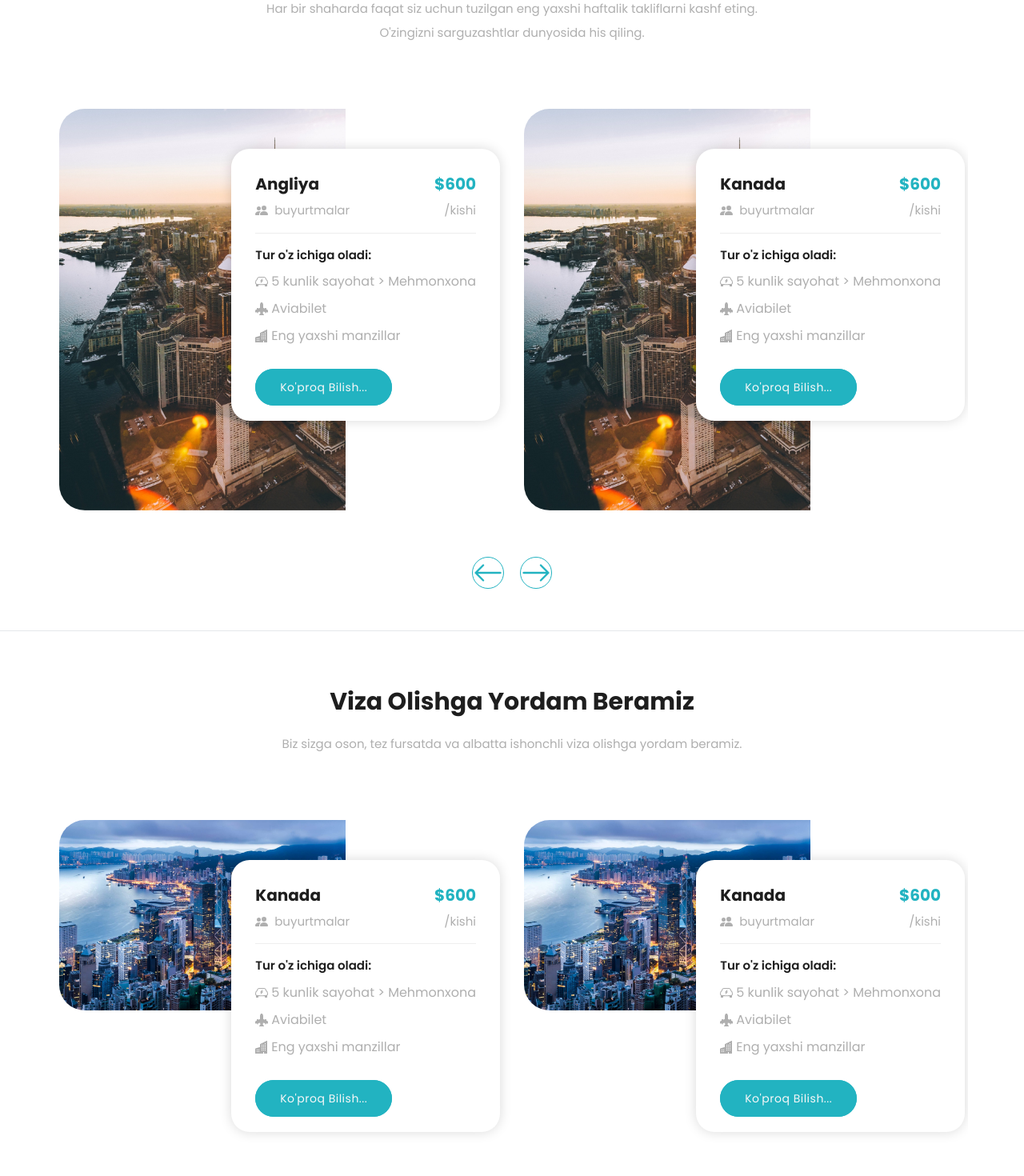
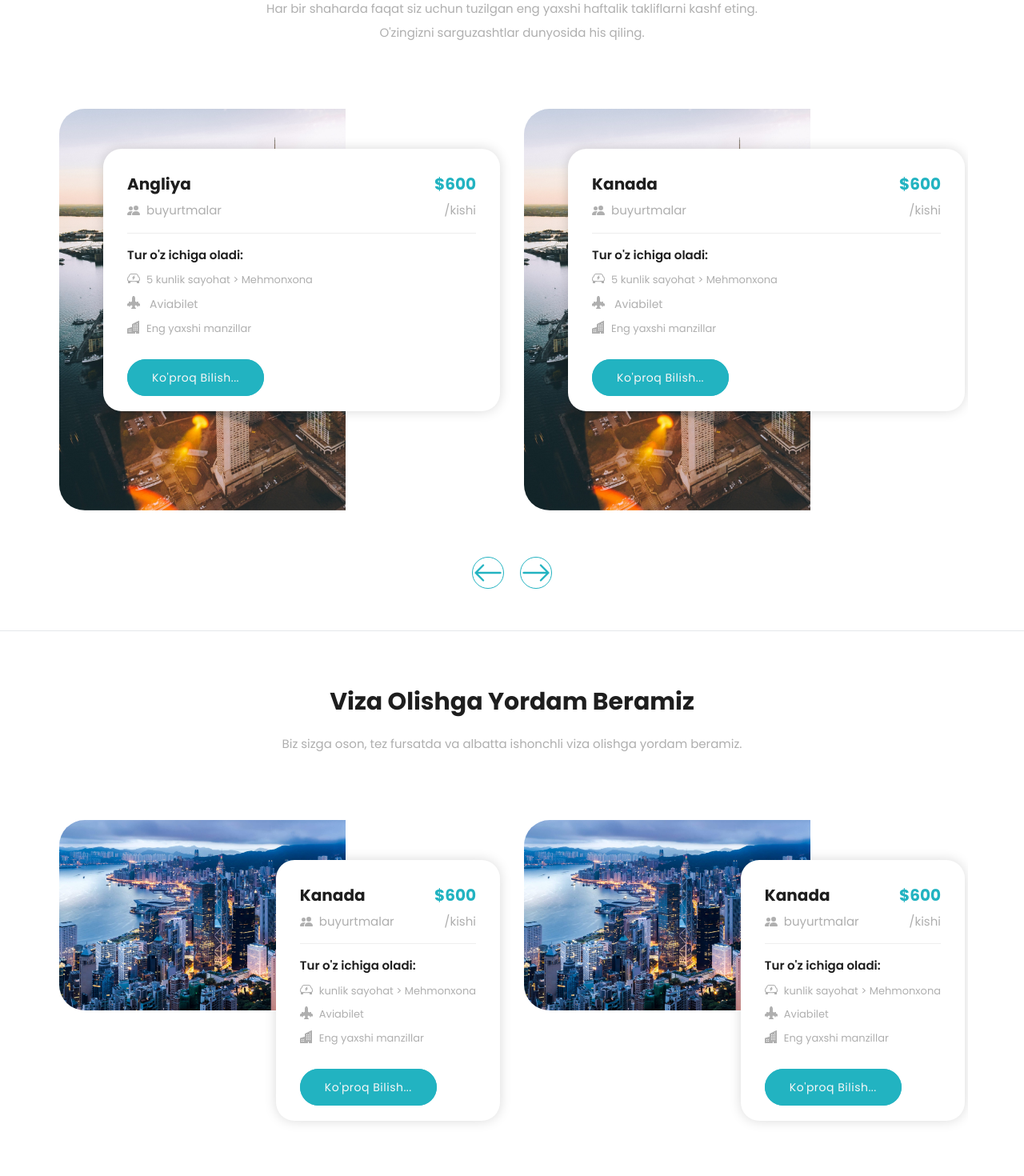
Before and after one commit to asrorovuz/tour, a React (Vite) app: page / in a window 1280 px wide. Shown: the part 900-2370 px from the top of the page at 80% size. Built offline with nearby package versions, Linux system fonts and the light colour scheme.

Commit message:
fix bags

```diff
--- a/src/components/slide-card/slide-card.tsx
+++ b/src/components/slide-card/slide-card.tsx
@@ -3,7 +3,7 @@ import { ISlideCard } from "../best-location/best-location";
 
 const SlideCard = ({item}: {item: ISlideCard}) => {
   return (
-    <div id={item.id} className={`${item.itemWidth ? "w-[600px]" : "w-[60px]"} item-card h-[400px] cursor-pointer bg-[url('${item?.link}')] bg-no-repeat bg-cover bg-center flex items-end justify-start p-2 rounded-[30px]`}>
+    <div id={item.id} className={`${item.itemWidth ? "w-[600px]" : "w-[60px]"} item-card transition-transform duration-500 ease-in-out item-card h-[400px] cursor-pointer bg-[url('${item?.link}')] bg-no-repeat bg-cover bg-center flex items-end justify-start p-2 rounded-[30px]`}>
       <div className="bg-white w-10 h-10 flex items-center justify-center rounded-full icon" aria-disabled>
         <img src={screenIcon} alt="screen icon" />
       </div>
--- a/src/components/support-visa/support-visa.tsx
+++ b/src/components/support-visa/support-visa.tsx
@@ -90,17 +90,17 @@ const SupportVisa = () => {
                     <li className="font-semibold text-link-text text-[15px]">
                       {t("includ")}:
                     </li>
-                    <li className="flex items-center">
+                    <li className="flex items-start gap-x-2 text-[13px]">
                       <CarIcon />{" "}
-                      <span className="ml-1">5 {t("car-metr")}</span>
+                      {t("car-metr")}
                     </li>
-                    <li className="flex items-center">
+                    <li className="flex items-start gap-x-2 text-[13px]">
                       <PlaneIcon />{" "}
-                      <span className="ml-1">{t("air-metr")}</span>
+                      {t("air-metr")}
                     </li>
-                    <li className="flex items-center">
+                    <li className="flex items-start gap-x-2 text-[13px]">
                       <BuildIcon />{" "}
-                      <span className="ml-1"> {t("home-metr")}</span>
+                      {t("home-metr")}
                     </li>
                   </ul>
                   <div>
@@ -139,17 +139,17 @@ const SupportVisa = () => {
                     <li className="font-semibold text-link-text text-[15px]">
                       {t("includ")}:
                     </li>
-                    <li className="flex items-center">
+                    <li className="flex items-start gap-x-2 text-[13px]">
                       <CarIcon />{" "}
-                      <span className="ml-1">5 {t("car-metr")}</span>
+                      {t("car-metr")}
                     </li>
-                    <li className="flex items-center">
+                    <li className="flex items-start gap-x-2 text-[13px]">
                       <PlaneIcon />{" "}
-                      <span className="ml-1">{t("air-metr")}</span>
+                      {t("air-metr")}
                     </li>
-                    <li className="flex items-center">
+                    <li className="flex items-start gap-x-2 text-[13px]">
                       <BuildIcon />{" "}
-                      <span className="ml-1"> {t("home-metr")}</span>
+                      {t("home-metr")}
                     </li>
                   </ul>
                   <div>
@@ -188,17 +188,17 @@ const SupportVisa = () => {
                     <li className="font-semibold text-link-text text-[15px]">
                       {t("includ")}:
                     </li>
-                    <li className="flex items-center">
+                    <li className="flex items-start gap-x-2 text-[13px]">
                       <CarIcon />{" "}
-                      <span className="ml-1">5 {t("car-metr")}</span>
+                      {t("car-metr")}
                     </li>
-                    <li className="flex items-center">
+                    <li className="flex items-start gap-x-2 text-[13px]">
                       <PlaneIcon />{" "}
-                      <span className="ml-1">{t("air-metr")}</span>
+                      {t("air-metr")}
                     </li>
-                    <li className="flex items-center">
+                    <li className="flex items-start gap-x-2 text-[13px]">
                       <BuildIcon />{" "}
-                      <span className="ml-1"> {t("home-metr")}</span>
+                      {t("home-metr")}
                     </li>
                   </ul>
                   <div>
@@ -237,17 +237,17 @@ const SupportVisa = () => {
                     <li className="font-semibold text-link-text text-[15px]">
                       {t("includ")}:
                     </li>
-                    <li className="flex items-center">
+                    <li className="flex items-start gap-x-2 text-[13px]">
                       <CarIcon />{" "}
-                      <span className="ml-1">5 {t("car-metr")}</span>
+                      {t("car-metr")}
                     </li>
-                    <li className="flex items-center">
+                    <li className="flex items-start gap-x-2 text-[13px]">
                       <PlaneIcon />{" "}
-                      <span className="ml-1">{t("air-metr")}</span>
+                      {t("air-metr")}
                     </li>
-                    <li className="flex items-center">
+                    <li className="flex items-start gap-x-2 text-[13px]">
                       <BuildIcon />{" "}
-                      <span className="ml-1"> {t("home-metr")}</span>
+                      {t("home-metr")}
                     </li>
                   </ul>
                   <div>
@@ -286,17 +286,17 @@ const SupportVisa = () => {
                     <li className="font-semibold text-link-text text-[15px]">
                       {t("includ")}:
                     </li>
-                    <li className="flex items-center">
+                    <li className="flex items-start gap-x-2 text-[13px]">
                       <CarIcon />{" "}
-                      <span className="ml-1">5 {t("car-metr")}</span>
+                      {t("car-metr")}
                     </li>
-                    <li className="flex items-center">
+                    <li className="flex items-start gap-x-2 text-[13px]">
                       <PlaneIcon />{" "}
-                      <span className="ml-1">{t("air-metr")}</span>
+                      {t("air-metr")}
                     </li>
-                    <li className="flex items-center">
+                    <li className="flex items-start gap-x-2 text-[13px]">
                       <BuildIcon />{" "}
-                      <span className="ml-1"> {t("home-metr")}</span>
+                      {t("home-metr")}
                     </li>
                   </ul>
                   <div>
@@ -335,17 +335,17 @@ const SupportVisa = () => {
                     <li className="font-semibold text-link-text text-[15px]">
                       {t("includ")}:
                     </li>
-                    <li className="flex items-center">
+                    <li className="flex items-start gap-x-2 text-[13px]">
                       <CarIcon />{" "}
-                      <span className="ml-1">5 {t("car-metr")}</span>
+                      {t("car-metr")}
                     </li>
-                    <li className="flex items-center">
+                    <li className="flex items-start gap-x-2 text-[13px]">
                       <PlaneIcon />{" "}
-                      <span className="ml-1">{t("air-metr")}</span>
+                      {t("air-metr")}
                     </li>
-                    <li className="flex items-center">
+                    <li className="flex items-start gap-x-2 text-[13px]">
                       <BuildIcon />{" "}
-                      <span className="ml-1"> {t("home-metr")}</span>
+                      {t("home-metr")}
                     </li>
                   </ul>
                   <div>
--- a/src/components/tours/tours.tsx
+++ b/src/components/tours/tours.tsx
@@ -67,9 +67,9 @@ const Tours = () => {
             <SwiperSlide>
               <div className="relative">
                 <div className="w-[65%] min-h-[420px]">
-                  <img src={candImg} alt="img" className="rounded-l-[32px]" />
+                  <img src={candImg} alt="img" className="rounded-l-[32px] object-cover" />
                 </div>
-                <div className="absolute top-[50px] right-0 -translate-1/2 rounded-[23px] bg-white p-[30px] z-20 shadow-card">
+                <div className="absolute top-[50px] right-0 w-auto desktop:w-[90%] rounded-[23px] bg-white p-[30px] z-20 shadow-card">
                   <h4 className="flex items-center justify-between text-xl font-bold text-link-text mb-2">
                     {t("tour-card-c")}{" "}
                     <span className="text-gren-blue">$600</span>
@@ -87,17 +87,17 @@ const Tours = () => {
                     <li className="font-semibold text-link-text text-[15px]">
                       {t("includ")}:
                     </li>
-                    <li className="flex items-center">
+                    <li className="flex items-start gap-x-2 text-[13px]">
                       <CarIcon />{" "}
-                      <span className="ml-1">5 {t("car-metr")}</span>
+                      5 {t("car-metr")}
                     </li>
-                    <li className="flex items-center">
+                    <li className="flex items-start gap-x-2 text-[13px]">
                       <PlaneIcon />{" "}
-                      <span className="ml-1">{t("air-metr")}</span>
+                      {t("air-metr")}
                     </li>
-                    <li className="flex items-center">
+                    <li className="flex items-start gap-x-2 text-[13px]">
                       <BuildIcon />{" "}
-                      <span className="ml-1"> {t("home-metr")}</span>
+                      {t("home-metr")}
                     </li>
                   </ul>
                   <div>
@@ -116,9 +116,9 @@ const Tours = () => {
             <SwiperSlide>
               <div className="relative">
                 <div className="w-[65%] min-h-[420px]">
-                  <img src={candImg} alt="img" className="rounded-l-[32px]" />
+                  <img src={candImg} alt="img" className="rounded-l-[32px] object-cover" />
                 </div>
-                <div className="absolute top-[50px] right-0 -translate-1/2 rounded-[23px] bg-white p-[30px] z-20 shadow-card">
+                <div className="absolute top-[50px] right-0 w-auto desktop:w-[90%] rounded-[23px] bg-white p-[30px] z-20 shadow-card">
                   <h4 className="flex items-center justify-between text-xl font-bold text-link-text mb-2">
                     {t("tour-card-u")}{" "}
                     <span className="text-gren-blue">$600</span>
@@ -136,17 +136,17 @@ const Tours = () => {
                     <li className="font-semibold text-link-text text-[15px]">
                       {t("includ")}:
                     </li>
-                    <li className="flex items-center">
+                    <li className="flex items-start gap-x-2 text-[13px]">
                       <CarIcon />{" "}
-                      <span className="ml-1">5 {t("car-metr")}</span>
+                      5 {t("car-metr")}
                     </li>
-                    <li className="flex items-center">
+                    <li className="flex items-start gap-x-2 text-[13px]">
                       <PlaneIcon />{" "}
-                      <span className="ml-1"> {t("air-metr")}</span>
+                      <span className="ml-1 text-[14px]"> {t("air-metr")}</span>
                     </li>
-                    <li className="flex items-center">
+                    <li className="flex items-start gap-x-2 text-[13px]">
                       <BuildIcon />{" "}
-                      <span className="ml-1"> {t("home-metr")}</span>
+                      {t("home-metr")}
                     </li>
                   </ul>
                   <div>
@@ -165,9 +165,9 @@ const Tours = () => {
             <SwiperSlide>
               <div className="relative">
                 <div className="w-[65%] min-h-[420px]">
-                  <img src={candImg} alt="img" className="rounded-l-[32px]" />
+                  <img src={candImg} alt="img" className="rounded-l-[32px] object-cover" />
                 </div>
-                <div className="absolute top-[50px] right-0 -translate-1/2 rounded-[23px] bg-white p-[30px] z-20 shadow-card">
+                <div className="absolute top-[50px] right-0 w-auto desktop:w-[90%] rounded-[23px] bg-white p-[30px] z-20 shadow-card">
                   <h4 className="flex items-center justify-between text-xl font-bold text-link-text mb-2">
                     {t("tour-card-e")}{" "}
                     <span className="text-gren-blue">$600</span>
@@ -185,17 +185,17 @@ const Tours = () => {
                     <li className="font-semibold text-link-text text-[15px]">
                       {t("includ")}:
                     </li>
-                    <li className="flex items-center">
+                    <li className="flex items-start gap-x-2 text-[13px]">
                       <CarIcon />{" "}
-                      <span className="ml-1">5 {t("car-metr")}</span>
+                      5 {t("car-metr")}
                     </li>
-                    <li className="flex items-center">
+                    <li className="flex items-start gap-x-2 text-[13px]">
                       <PlaneIcon />{" "}
-                      <span className="ml-1"> {t("air-metr")}</span>
+                      <span className="ml-1 text-[14px]"> {t("air-metr")}</span>
                     </li>
-                    <li className="flex items-center">
+                    <li className="flex items-start gap-x-2 text-[13px]">
                       <BuildIcon />{" "}
-                      <span className="ml-1"> {t("home-metr")}</span>
+                      {t("home-metr")}
                     </li>
                   </ul>
                   <div>
@@ -214,9 +214,9 @@ const Tours = () => {
             <SwiperSlide>
               <div className="relative">
                 <div className="w-[65%] min-h-[420px]">
-                  <img src={candImg} alt="img" className="rounded-l-[32px]" />
+                  <img src={candImg} alt="img" className="rounded-l-[32px] object-cover" />
                 </div>
-                <div className="absolute top-[50px] right-0 -translate-1/2 rounded-[23px] bg-white p-[30px] z-20 shadow-card">
+                <div className="absolute top-[50px] right-0 w-auto desktop:w-[90%] rounded-[23px] bg-white p-[30px] z-20 shadow-card">
                   <h4 className="flex items-center justify-between text-xl font-bold text-link-text mb-2">
                     {t("tour-card-c")}{" "}
                     <span className="text-gren-blue">$600</span>
@@ -234,17 +234,17 @@ const Tours = () => {
                     <li className="font-semibold text-link-text text-[15px]">
                       {t("includ")}:
                     </li>
-                    <li className="flex items-center">
+                    <li className="flex items-start gap-x-2 text-[13px]">
                       <CarIcon />{" "}
-                      <span className="ml-1">5 {t("car-metr")}</span>
+                      5 {t("car-metr")}
                     </li>
-                    <li className="flex items-center">
+                    <li className="flex items-start gap-x-2 text-[13px]">
                       <PlaneIcon />{" "}
-                      <span className="ml-1"> {t("air-metr")}</span>
+                      <span className="ml-1 text-[14px]"> {t("air-metr")}</span>
                     </li>
-                    <li className="flex items-center">
+                    <li className="flex items-start gap-x-2 text-[13px]">
                       <BuildIcon />{" "}
-                      <span className="ml-1"> {t("home-metr")}</span>
+                      {t("home-metr")}
                     </li>
                   </ul>
                   <div>
@@ -263,9 +263,9 @@ const Tours = () => {
             <SwiperSlide>
               <div className="relative">
                 <div className="w-[65%] min-h-[420px]">
-                  <img src={candImg} alt="img" className="rounded-l-[32px]" />
+                  <img src={candImg} alt="img" className="rounded-l-[32px] object-cover" />
                 </div>
-                <div className="absolute top-[50px] right-0 -translate-1/2 rounded-[23px] bg-white p-[30px] z-20 shadow-card">
+                <div className="absolute top-[50px] right-0 w-auto desktop:w-[90%] rounded-[23px] bg-white p-[30px] z-20 shadow-card">
                   <h4 className="flex items-center justify-between text-xl font-bold text-link-text mb-2">
                     {t("tour-card-c")}{" "}
                     <span className="text-gren-blue">$600</span>
@@ -283,17 +283,17 @@ const Tours = () => {
                     <li className="font-semibold text-link-text text-[15px]">
                       {t("includ")}:
                     </li>
-                    <li className="flex items-center">
+                    <li className="flex items-start gap-x-2 text-[13px]">
                       <CarIcon />{" "}
-                      <span className="ml-1">5 {t("car-metr")}</span>
+                      5 {t("car-metr")}
                     </li>
-                    <li className="flex items-center">
+                    <li className="flex items-start gap-x-2 text-[13px]">
                       <PlaneIcon />{" "}
-                      <span className="ml-1"> {t("air-metr")}</span>
+                      <span className="ml-1 text-[14px]"> {t("air-metr")}</span>
                     </li>
-                    <li className="flex items-center">
+                    <li className="flex items-start gap-x-2 text-[13px]">
                       <BuildIcon />{" "}
-                      <span className="ml-1"> {t("home-metr")}</span>
+                      {t("home-metr")}
                     </li>
                   </ul>
                   <div>
@@ -312,9 +312,9 @@ const Tours = () => {
             <SwiperSlide>
               <div className="relative">
                 <div className="w-[65%] min-h-[420px]">
-                  <img src={candImg} alt="img" className="rounded-l-[32px]" />
+                  <img src={candImg} alt="img" className="rounded-l-[32px] object-cover" />
                 </div>
-                <div className="absolute top-[50px] right-0 -translate-1/2 rounded-[23px] bg-white p-[30px] z-20 shadow-card">
+                <div className="absolute top-[50px] right-0 w-auto desktop:w-[90%] rounded-[23px] bg-white p-[30px] z-20 shadow-card">
                   <h4 className="flex items-center justify-between text-xl font-bold text-link-text mb-2">
                     {t("tour-card-c")}{" "}
                     <span className="text-gren-blue">$600</span>
@@ -332,17 +332,17 @@ const Tours = () => {
                     <li className="font-semibold text-link-text text-[15px]">
                       {t("includ")}:
                     </li>
-                    <li className="flex items-center">
+                    <li className="flex items-start gap-x-2 text-[13px]">
                       <CarIcon />{" "}
-                      <span className="ml-1">5 {t("car-metr")}</span>
+                      5 {t("car-metr")}
                     </li>
-                    <li className="flex items-center">
+                    <li className="flex items-start gap-x-2 text-[13px]">
                       <PlaneIcon />{" "}
-                      <span className="ml-1"> {t("air-metr")}</span>
+                      <span className="ml-1 text-[14px]"> {t("air-metr")}</span>
                     </li>
-                    <li className="flex items-center">
+                    <li className="flex items-start gap-x-2 text-[13px]">
                       <BuildIcon />{" "}
-                      <span className="ml-1"> {t("home-metr")}</span>
+                      {t("home-metr")}
                     </li>
                   </ul>
                   <div>
```
Also changed, not shown: src/index.css (+6 -2 lines), tailwind.config.js (+11 -17 lines).
